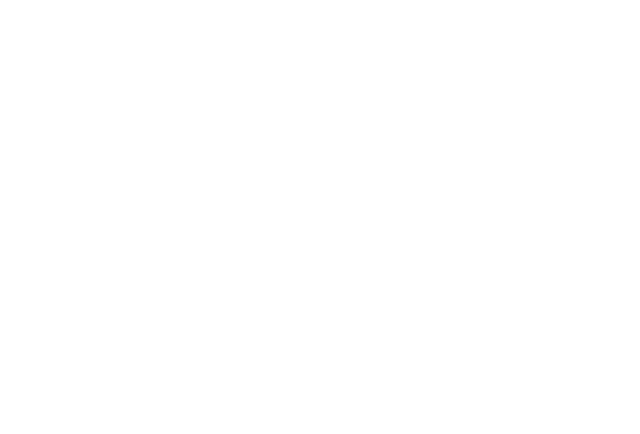
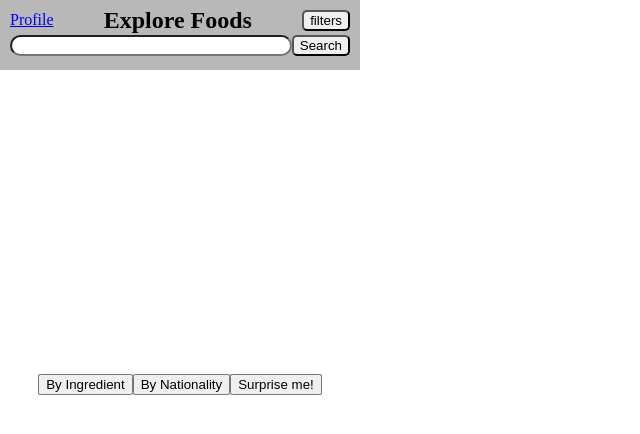
Before and after one commit to itaji-create/Recipes-App, a React (Create React App) app: page /explore/foods in a window 1280 px wide. Before the commit this address had no page. Shown: the top 434 px of the page, without its empty margins (0-640 px from the left). Built offline with nearby package versions, Linux system fonts and the light colour scheme.

Commit message:
adiciona funçao ao button surprise me

```diff
--- a/src/App.jsx
+++ b/src/App.jsx
@@ -8,6 +8,7 @@ import Profile from './pages/Profile';
 import RecipeMealDetails from './pages/RecipeMealDetails';
 import RecipeDrinkDetails from './pages/RecipeDrinkDetails';
 import Explore from './pages/Explore';
+import ExploreFoods from './pages/ExploreFoods';
 
 function App() {
   const { pathname } = useLocation();
@@ -24,6 +25,7 @@ function App() {
         <Route exact path={ `foods/${idNumbers}` } element={ <RecipeMealDetails /> } />
         <Route exact path={ `drinks/${idNumbers}` } element={ <RecipeDrinkDetails /> } />
         <Route exact path="/explore" element={ <Explore /> } />
+        <Route exact path="/explore/foods" element={ <ExploreFoods /> } />
       </Routes>
     </Provider>
   );
--- /dev/null
+++ b/src/pages/ExploreFoods.js
@@ -0,0 +1,33 @@
+import React from "react";
+import { Link, useNavigate } from "react-router-dom";
+import Header from "../components/Header";
+import fetchFoods from "../services/fetchFoods";
+
+function ExploreFoods() {
+  const history = useNavigate();
+  function exploreMeal() {
+    fetchFoods('random.php').then((meal) => history(`/foods/${meal[0].idMeal}`));
+  }
+  return (
+    <div className="allPage">
+      <Header pageName="Explore Foods" />
+      <div className="page-content">
+        <Link to="/explore/foods/ingredients">
+          <button>
+            By Ingredient
+          </button>
+        </Link>
+        <Link to="/explore/foods/nationalities">
+          <button>
+            By Nationality
+          </button>
+        </Link>
+          <button onClick={ exploreMeal }>
+            Surprise me!
+          </button>
+      </div>
+    </div>
+    );
+}
+
+export default ExploreFoods;
```
